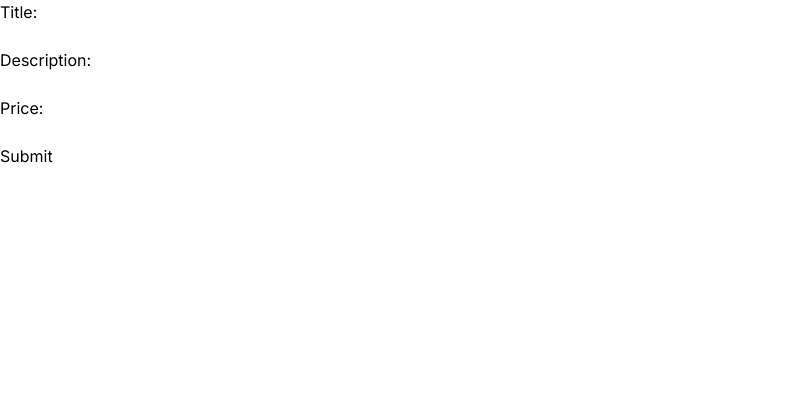
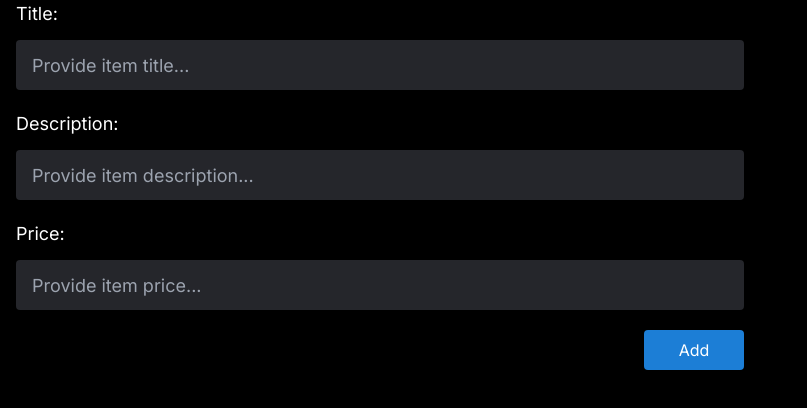
Before and after one commit to leokorrr/cooling-systems, a Next.js app: page / in a window 1280 px wide. Shown: the top 408 px of the page, without its empty margins (0-807 px from the left). Built offline with nearby package versions, Linux system fonts and the light colour scheme.

Commit message:
Add Form component styling
Form, FormField, Submit button styling

New blue and grey colors

Changed body background color to black

```diff
--- a/app/layout.tsx
+++ b/app/layout.tsx
@@ -15,7 +15,7 @@ export default function RootLayout({
 }) {
   return (
     <html lang="en">
-      <body className={inter.className}>{children}</body>
+      <body className={`${inter.className} bg-black`}>{children}</body>
     </html>
   )
 }
--- a/components/Form.tsx
+++ b/components/Form.tsx
@@ -16,17 +16,20 @@ const FORM_FIELDS: FormFieldType[] = [
   {
     label: 'Title:',
     name: 'title',
-    type: 'text'
+    type: 'text',
+    placeholder: 'Provide item title...'
   },
   {
     label: 'Description:',
     name: 'description',
-    type: 'text'
+    type: 'text',
+    placeholder: 'Provide item description...'
   },
   {
     label: 'Price:',
     name: 'price',
-    type: 'number'
+    type: 'number',
+    placeholder: 'Provide item price...'
   }
 ]
 
@@ -39,9 +42,7 @@ const formSchema = z.object({
 })
 
 export const Form: React.FC = () => {
-  const methods = useForm<Inputs>({
-    resolver: zodResolver(formSchema)
-  })
+  const methods = useForm<Inputs>({ resolver: zodResolver(formSchema) })
 
   const { handleSubmit } = methods
 
@@ -49,16 +50,24 @@ export const Form: React.FC = () => {
 
   return (
     <FormProvider {...methods}>
-      <form onSubmit={handleSubmit(onSubmit)}>
+      <form onSubmit={handleSubmit(onSubmit)} className='max-w-[760px] px-4'>
         {FORM_FIELDS.map((formField: FormFieldType) => (
           <FormField
             key={formField.name}
             label={formField.label}
             name={formField.name}
             type={formField.type}
+            placeholder={formField.placeholder}
           />
         ))}
-        <button type='submit'>Submit</button>
+        <div className='flex flex-row-reverse'>
+          <button
+            type='submit'
+            className='h-10 bg-black text-white w-[100px] rounded bg-blue-400'
+          >
+            Add
+          </button>
+        </div>
       </form>
     </FormProvider>
   )
--- a/components/FormField.tsx
+++ b/components/FormField.tsx
@@ -3,7 +3,12 @@
 import { FormFieldType } from '@/types'
 import { useFormContext } from 'react-hook-form'
 
-export const FormField: React.FC<FormFieldType> = ({ label, name, type }) => {
+export const FormField: React.FC<FormFieldType> = ({
+  label,
+  name,
+  type,
+  placeholder
+}) => {
   const {
     register,
     formState: { errors }
@@ -11,16 +16,22 @@ export const FormField: React.FC<FormFieldType> = ({ label, name, type }) => {
 
   return (
     <div>
-      <label htmlFor={name}>{label}</label>
-      <br />
+      <label htmlFor={name} className='text-white text-lg mb-4'>
+        {label}
+      </label>
+      <div className='mt-3 mb-5'>
         <input
           {...register(name, { valueAsNumber: type === 'number' })}
+          className='text-white text-lg w-full bg-grey-400 border-grey-300 rounded h-[50px] px-4 text-base focus-visible:outline-0'
+          placeholder={placeholder}
           type={type}
           name={name}
           id={name}
         />
-      <br />
-      {errors[name] ? <span>{errors[name]?.message}</span> : null}
+        {errors[name] ? (
+          <div className='text-red-500 mt-2'>{errors[name]?.message}</div>
+        ) : null}
+      </div>
     </div>
   )
 }
--- a/tailwind.config.js
+++ b/tailwind.config.js
@@ -12,7 +12,16 @@ module.exports = {
         'gradient-conic':
           'conic-gradient(from 180deg at 50% 50%, var(--tw-gradient-stops))',
       },
-    },
+      colors: {
+        blue: {
+          400: '#1C7ED6'
+        },
+        grey: {
+          400: '#25262B',
+          300: '#373A40'
+        }
+      },
+    }
   },
   plugins: [],
 }
--- a/types/index.ts
+++ b/types/index.ts
@@ -3,5 +3,6 @@ type InputTypes = 'text' | 'number'
 export interface FormFieldType {
   label: string
   name: string
+  placeholder: string
   type: InputTypes
 }
```
Lines whose indentation alone changed are shown as unchanged.
